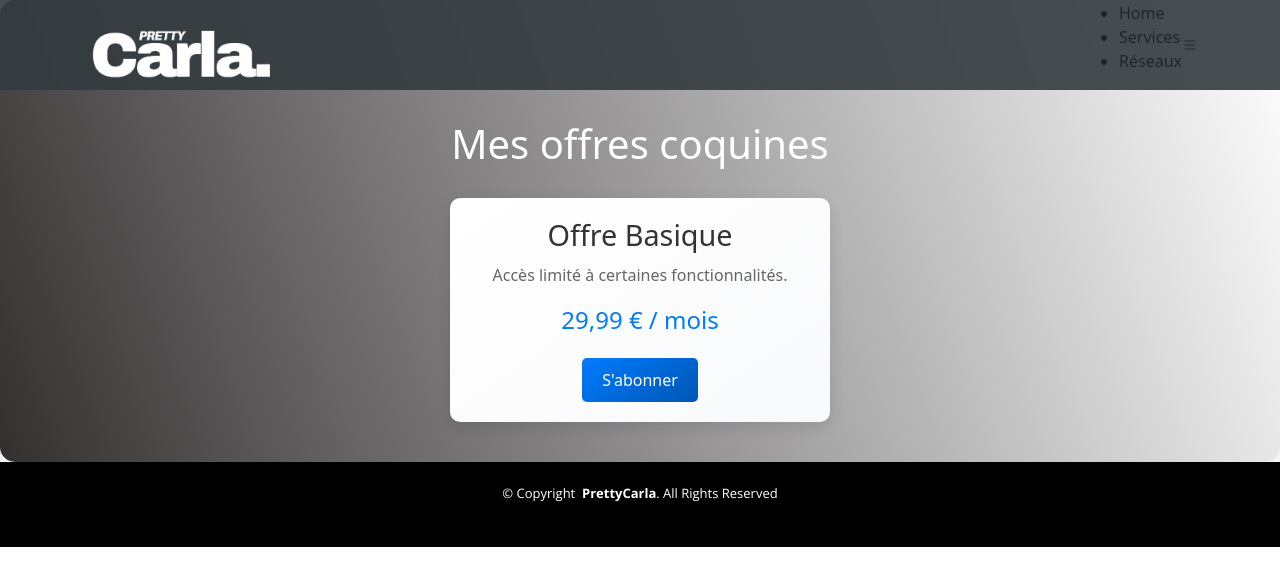
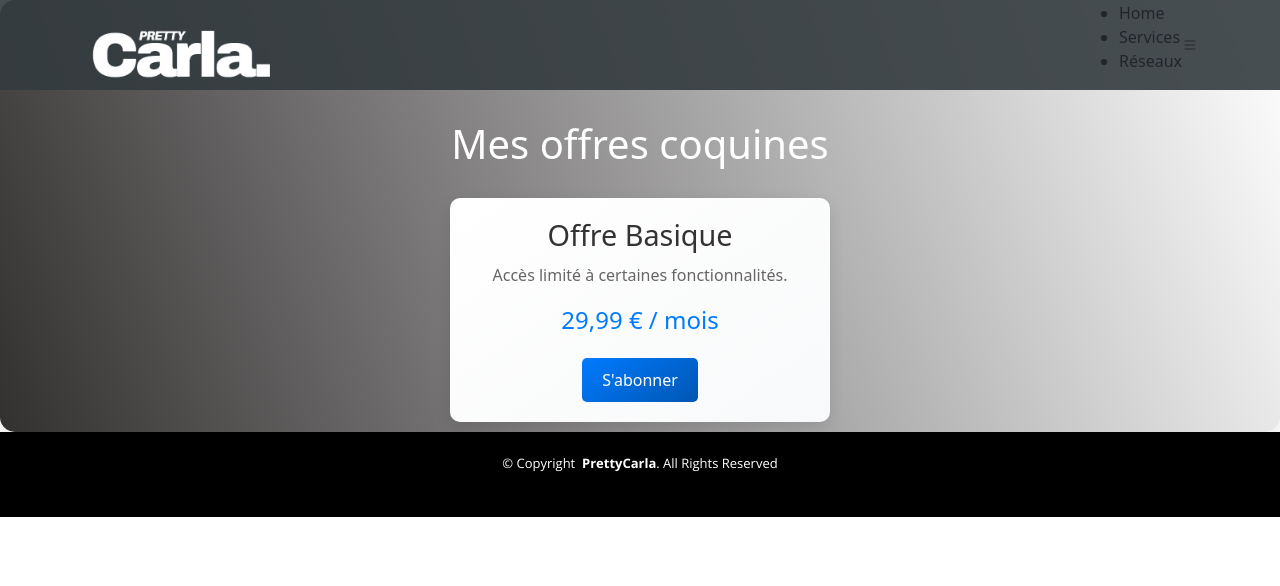
Before and after one commit to Zartexxx/Carla, a PHP site: page /offers.html in a window 1280 px wide. Shown: the top 586 px of the page. Run offline with PHP 8.4, Linux system fonts and the light colour scheme.

Commit message:
Auto commit

```diff
--- a/assets/css/styleoffers.css
+++ b/assets/css/styleoffers.css
@@ -5,6 +5,7 @@
     padding: 40px;
     max-width: 100%;
     max-height: 100%;
+    padding-bottom: 10px;
     box-shadow: 0 10px 30px rgba(0, 0, 0, 0.1);
     text-align: center;
 }
```
